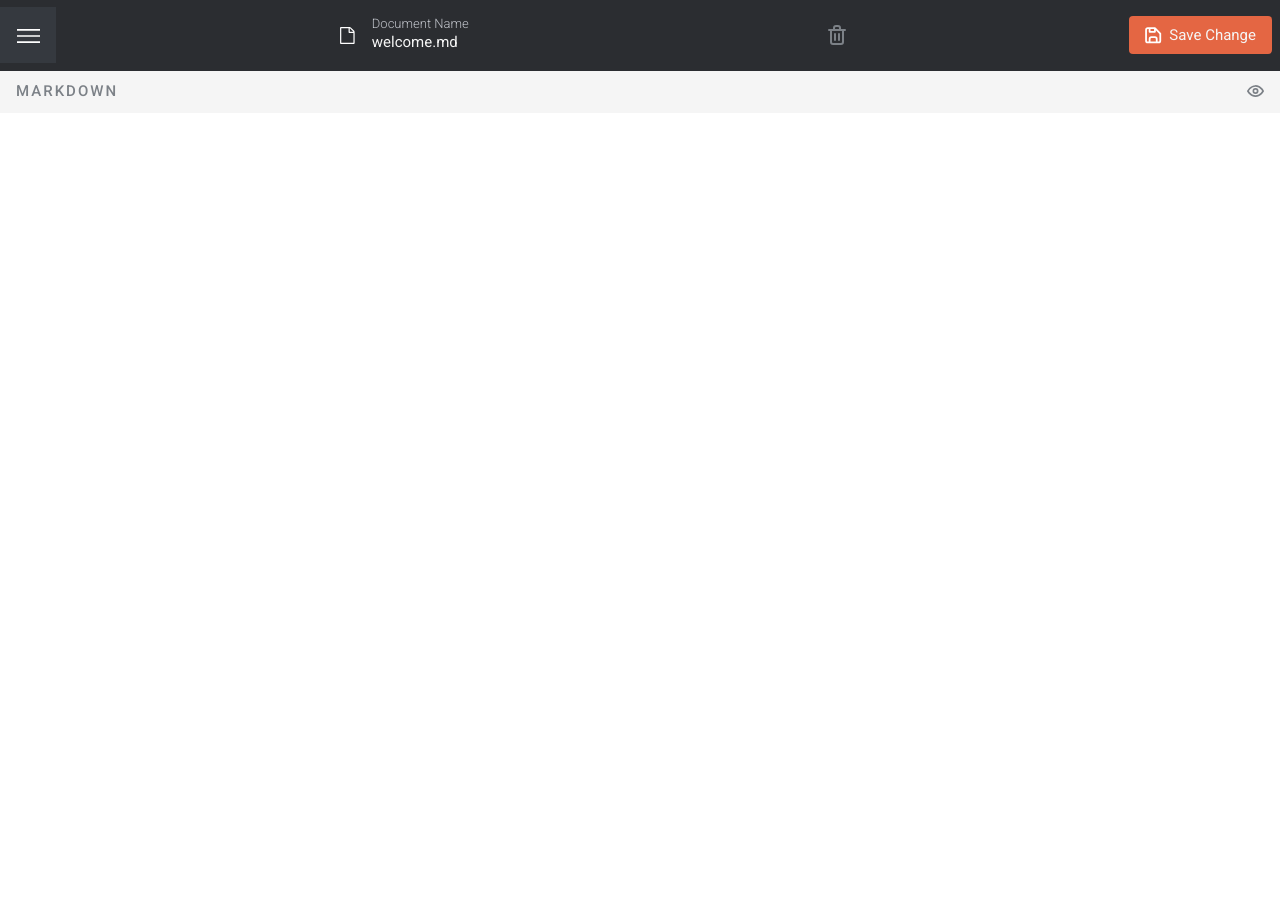
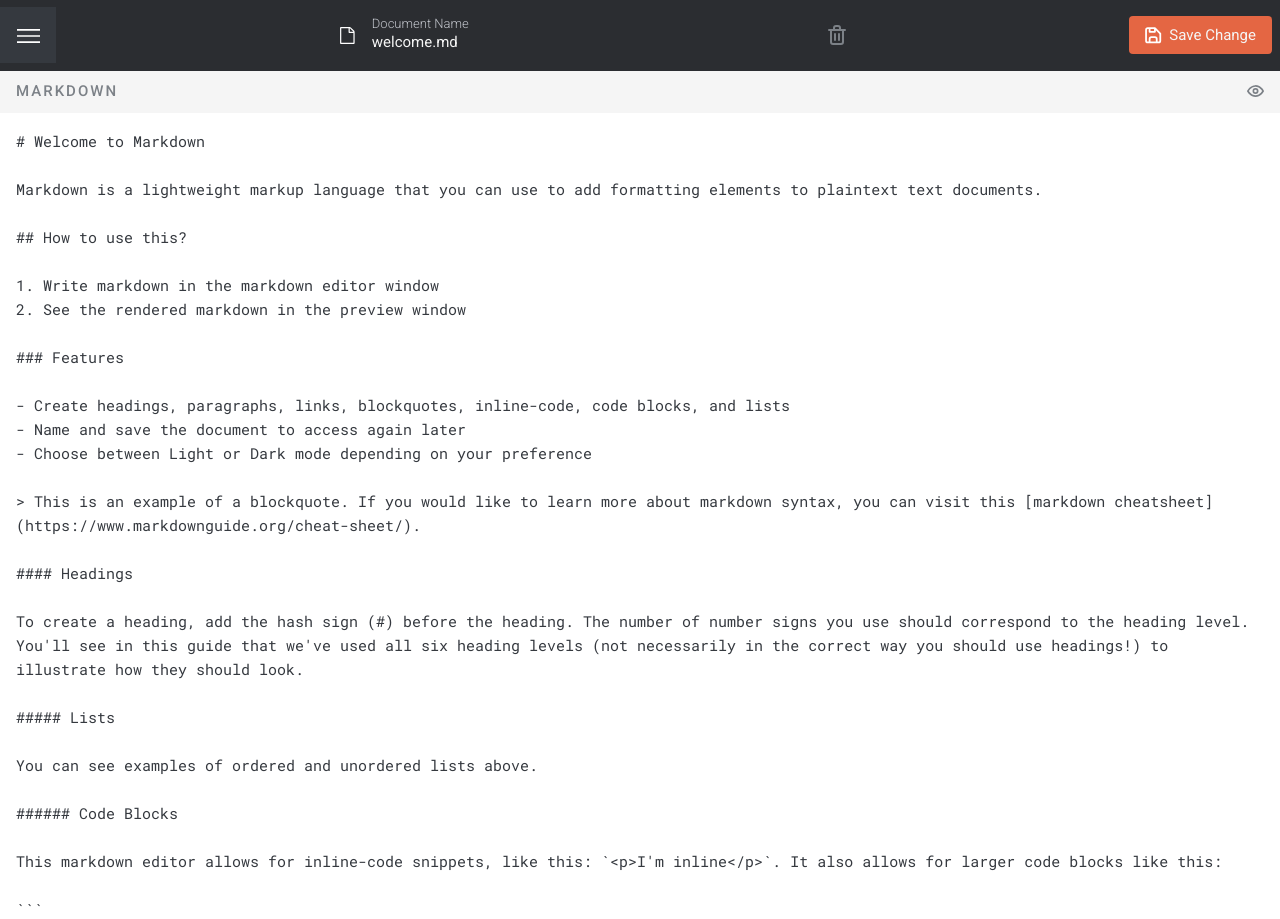
Before and after one commit to Furxx2000/In-browser-markdown-editor, a React (Vite) app: page / in a window 1280 px wide. Built offline with nearby package versions, Linux system fonts and the light colour scheme.

Commit message:
Bring content data to child component

```diff
--- a/src/components/Layout/MainContent.tsx
+++ b/src/components/Layout/MainContent.tsx
@@ -25,7 +25,7 @@ function MainContent(props: Props) {
         isMenuOpen={props.isMenuOpen}
         onChangeMenuStatus={props.onChangeMenuStatus}
       />
-      <Markdown />
+      <Markdown content={props.curFile.content} />
     </main>
   );
 }
```
